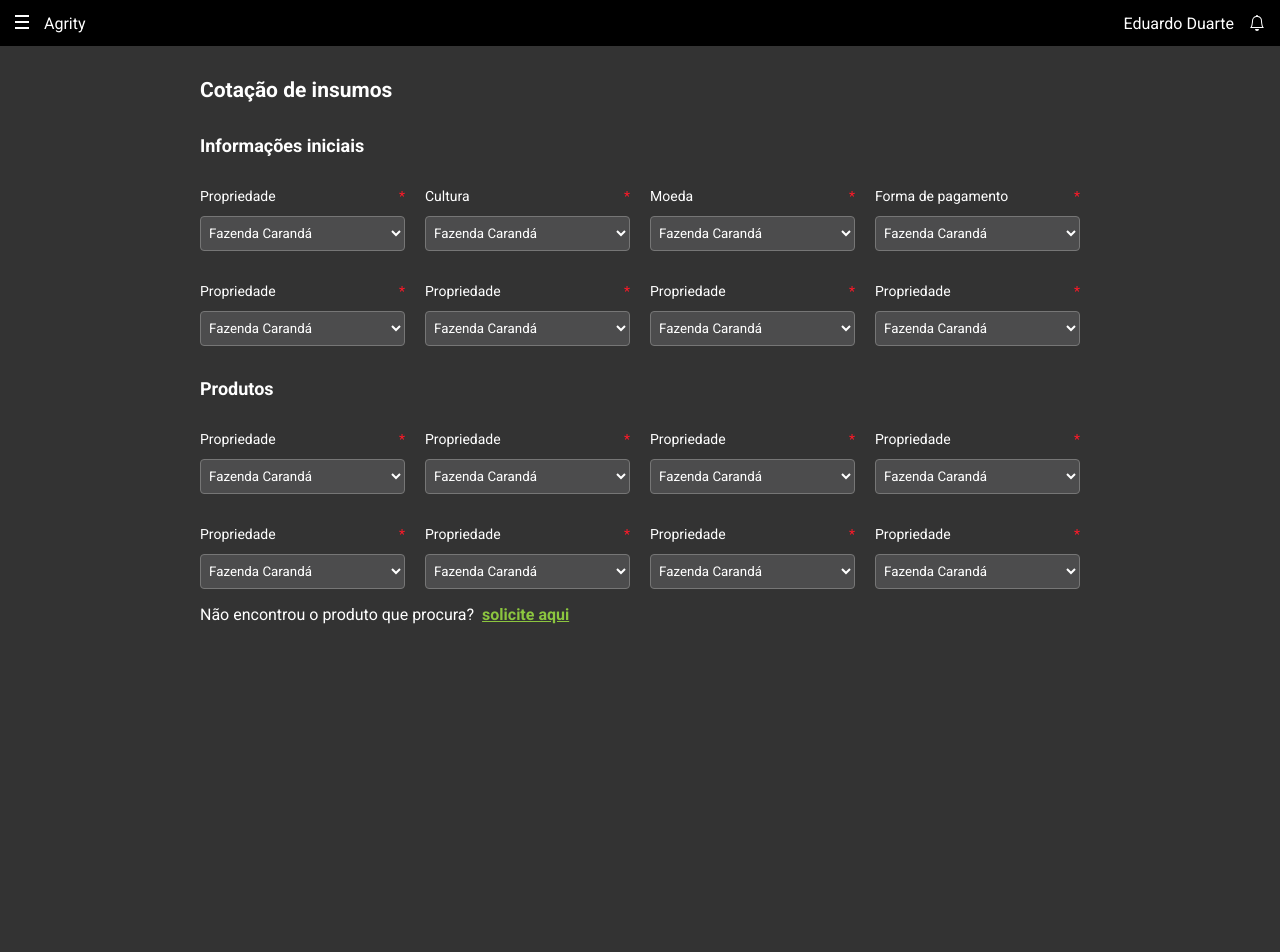
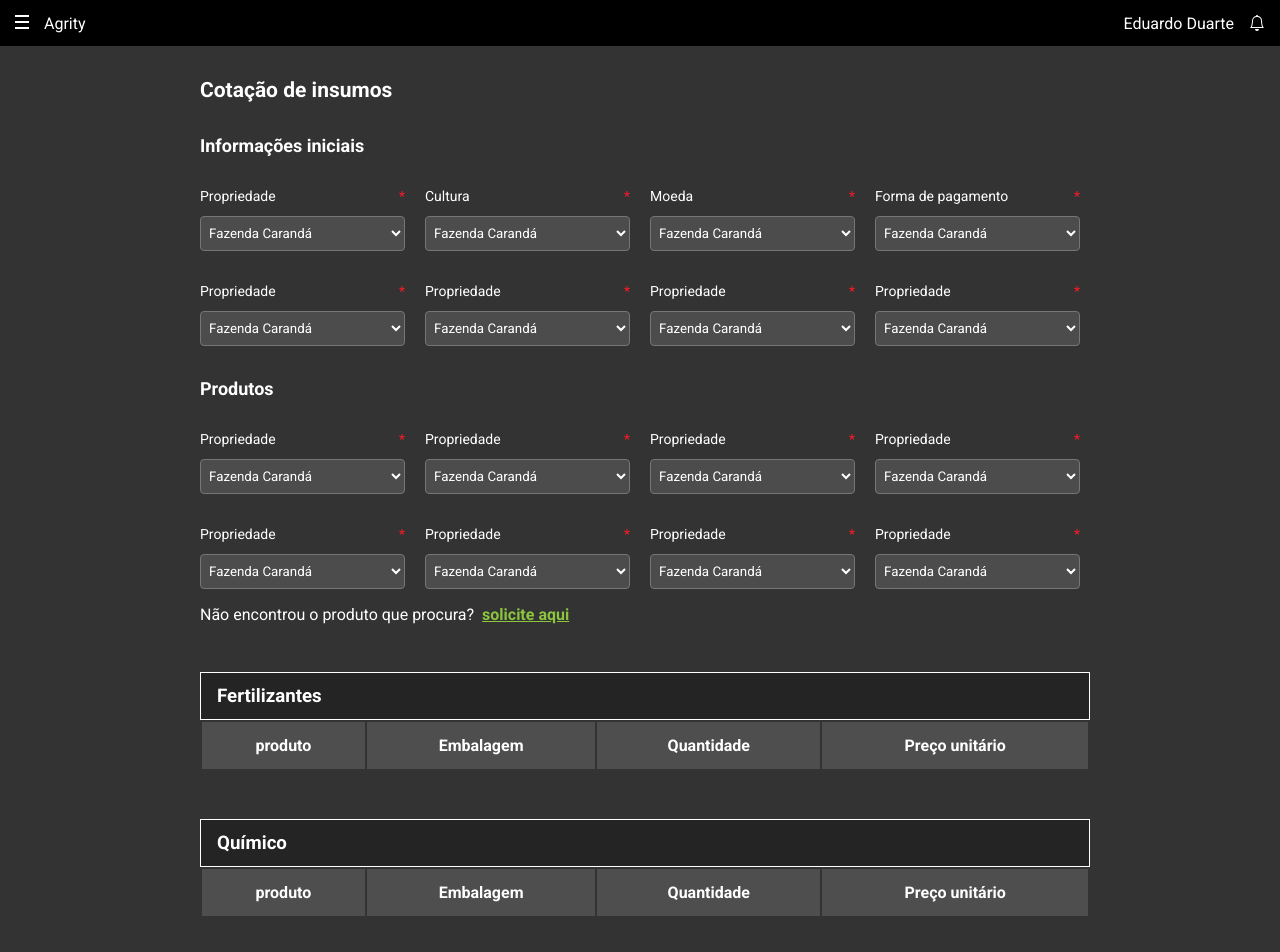
Before and after one commit to Eduuduarte/agrity_cotacao, a Next.js app: page / in a window 1280 px wide. Shown: the top 952 px of the page. Before the commit the page ends 800 px from the top, so only its background shows below. Built offline with nearby package versions, Linux system fonts and the light colour scheme.

Commit message:
add style in tableitem

```diff
--- a/components/SelectItem/index.tsx
+++ b/components/SelectItem/index.tsx
@@ -13,7 +13,7 @@ const SelectItem = ({labelName, required, value}: Props) => {
             <label className={styles.labelName}>{labelName}<span style={{color: '#FF1928'}}>*</span></label>
             <select className={styles.select} required={required}>
                 {value.map((index, key) => (
-                    <option className={styles.option} value="Assis">{index.title}</option>
+                    <option key={key} className={styles.option} value="Assis">{index.title}</option>
                 ))}
             </select>
         </div>
--- /dev/null
+++ b/components/TableItem/index.tsx
@@ -0,0 +1,28 @@
+import styles from './style.module.css';
+import { titleTable } from '../../types/dataTypes'
+
+type Props = {
+    title: string;
+    valueTitle: Array<titleTable>;
+}
+
+const TableItem = ({ title, valueTitle }: Props) => {
+
+    return (
+        <div className={styles.container}>
+            <h3 className={styles.title}>{title}</h3>
+            <table>
+                <thead>
+                    <tr>
+                        {valueTitle.map((item) => (
+                            <th className={styles.tableTitle} key={item.id}>{item.title}</th>
+                        ))}
+                    </tr>
+                </thead>
+            </table>
+        </div>
+    );
+
+}
+
+export default TableItem;
--- /dev/null
+++ b/components/TableItem/style.module.css
@@ -0,0 +1,20 @@
+.container {
+    display: flex;
+    flex-direction: column;
+    margin-bottom: 40px;
+}
+
+.title {
+    background-color: #242424;
+    border: 1px solid #FFFFFF;
+    padding: 12px 0 12px 16px;
+}
+
+.tableTitle{
+    height: 43px;
+    padding: 14px 8px;
+    background-color: #4E4E4E;
+    color: #FFFFFF;
+    border-collapse: collapse;
+    border-color: #FFFFFF;
+}
--- a/data/dataInputs.tsx
+++ b/data/dataInputs.tsx
@@ -1,4 +1,4 @@
-import { SelectionType } from "../types/dataTypes";
+import { SelectionType, titleTable } from "../types/dataTypes";
 
 export const propriedade: Array<SelectionType> = [
     {
@@ -10,3 +10,22 @@ export const propriedade: Array<SelectionType> = [
         title: "Fazendo Bagotá"
     }
 ]
+
+export const table: Array<titleTable> = [
+    {
+        id: 1,
+        title: "produto"
+    },
+    {
+        id: 2,
+        title: "Embalagem"
+    },
+    {
+        id: 3,
+        title: "Quantidade"
+    },
+    {
+        id: 4,
+        title: "Preço unitário"
+    }
+]
--- a/pages/index.tsx
+++ b/pages/index.tsx
@@ -5,7 +5,8 @@ import Header from '../components/Header';
 import SelectItem from '../components/SelectItem';
 import styles from '../styles/Home.module.css';
 
-import { propriedade } from '../data/dataInputs';
+import { propriedade, table } from '../data/dataInputs';
+import TableItem from '../components/TableItem';
 
 const Home: NextPage = () => {
   return (
@@ -111,6 +112,25 @@ const Home: NextPage = () => {
           </div>
         </form>
 
+        <div className={styles.tableArea}>
+          <TableItem
+            title='Fertilizantes'
+            valueTitle={table}
+          />
+        </div>
+        <div className={styles.tableArea}>
+          <TableItem
+            title='Químico'
+            valueTitle={table}
+          />
+        </div>
+        <div className={styles.tableArea}>
+          <TableItem
+            title='Semente'
+            valueTitle={table}
+          />
+        </div>
+
       </div>
     </div>
   )
--- a/styles/Home.module.css
+++ b/styles/Home.module.css
@@ -48,6 +48,10 @@
   color: #8CC63F;
 }
 
+.tableArea {
+  margin: 48px 0 0 10px;
+}
+
 @media screen  and (max-width: 990px) {
   .container {
     margin: 0 50px;
--- a/types/dataTypes.ts
+++ b/types/dataTypes.ts
@@ -2,3 +2,8 @@ export interface SelectionType {
         id: number;
         title: string;
 }
+
+export interface titleTable {
+        id: number;
+        title: string;
+}
```
